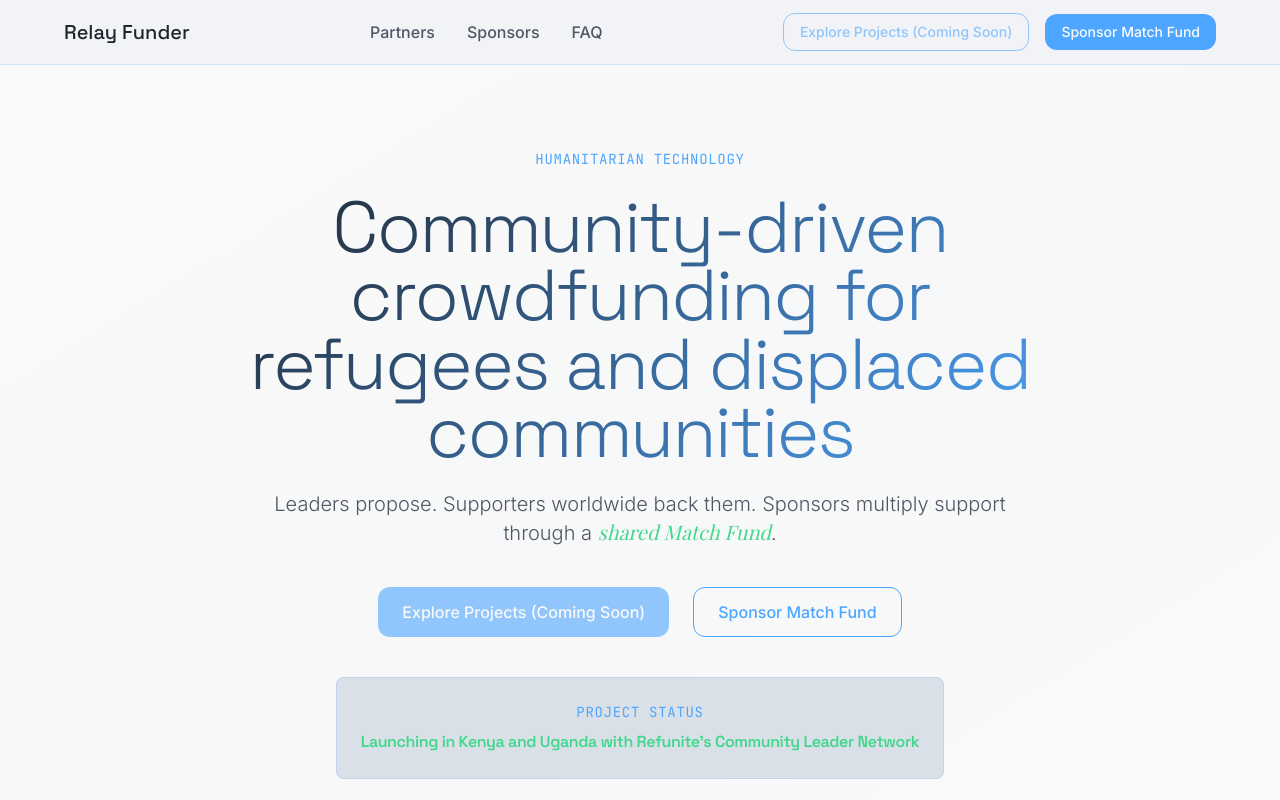
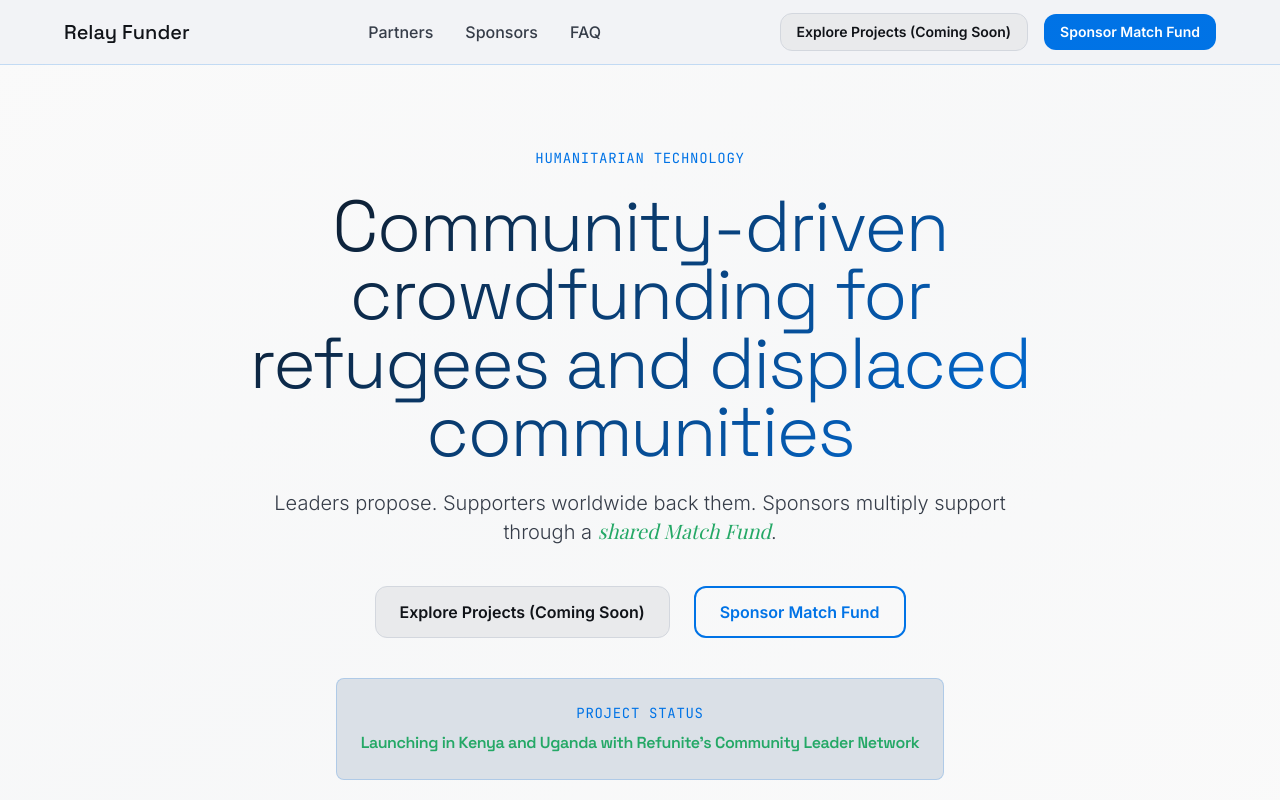
Before and after one commit to relay-funder/relay-funder-web, a React (Vite) app: page / in a window 1280 px wide. Shown: the top 800 px of the page. Built offline with nearby package versions, Linux system fonts and the light colour scheme; a web font is replaced by a local one.

Commit message:
Adjust readability and contrast

```diff
--- a/src/components/Footer.tsx
+++ b/src/components/Footer.tsx
@@ -21,7 +21,7 @@ const Footer = () => {
             <h4 className="font-semibold text-text-primary mb-4">Platform</h4>
             <ul className="space-y-2">
               <li>
-                <div className="text-text-muted opacity-60 cursor-not-allowed">
+                <div className="text-text-muted cursor-not-allowed">
                   Explore Projects (Coming Soon)
                 </div>
               </li>
--- a/src/components/Hero.tsx
+++ b/src/components/Hero.tsx
@@ -30,7 +30,7 @@ const Hero = () => {
 
             {/* CTAs */}
             <div className="flex flex-col sm:flex-row gap-6 justify-center">
-              <div className="btn-quantum inline-flex items-center justify-center opacity-60 cursor-not-allowed">
+              <div className="bg-muted text-text-primary inline-flex items-center justify-center px-6 py-3 rounded-xl border border-border cursor-not-allowed font-semibold">
                 Explore Projects (Coming Soon)
               </div>
               <Link to="/sponsors" className="btn-ghost inline-flex items-center justify-center">
--- a/src/components/Navigation.tsx
+++ b/src/components/Navigation.tsx
@@ -42,7 +42,7 @@ const Navigation = () => {
 
           {/* Primary CTAs */}
           <div className="hidden md:flex items-center space-x-4">
-            <div className="btn-ghost text-sm px-4 py-2 opacity-60 cursor-not-allowed">
+            <div className="bg-muted text-text-primary text-sm px-4 py-2 rounded-xl border border-border cursor-not-allowed font-semibold">
               Explore Projects (Coming Soon)
             </div>
             <Link to="/sponsors" className="btn-quantum text-sm px-4 py-2">
@@ -78,7 +78,7 @@ const Navigation = () => {
                 </Link>
               ))}
               <div className="pt-4 space-y-3">
-                <div className="block btn-secondary text-center text-sm px-6 py-2 opacity-60 cursor-not-allowed">
+                <div className="block bg-muted text-text-primary text-center text-sm px-6 py-2 rounded-xl border border-border cursor-not-allowed font-semibold">
                   Explore Projects (Coming Soon)
                 </div>
                 <Link to="/sponsors" className="block btn-primary text-center text-sm px-6 py-2">
--- a/src/components/sections/CommunityMatch.tsx
+++ b/src/components/sections/CommunityMatch.tsx
@@ -37,7 +37,7 @@ const CommunityMatch = () => {
                   max="25"
                   value={backerCount}
                   onChange={(e) => setBackerCount(Number(e.target.value))}
-                  className="w-full h-2 bg-surface rounded-lg appearance-none cursor-pointer accent-quantum"
+                  className="w-full h-3 bg-border rounded-lg appearance-none cursor-pointer accent-quantum"
                 />
                 <div className="flex justify-between text-xs text-text-muted mt-2">
                   <span>1</span>
--- a/src/components/ui/button.tsx
+++ b/src/components/ui/button.tsx
@@ -13,11 +13,11 @@ const buttonVariants = cva(
         destructive:
           "bg-destructive text-destructive-foreground hover:bg-destructive/90",
         outline:
-          "border border-input bg-background hover:bg-accent hover:text-accent-foreground",
+          "border-2 border-input bg-background hover:bg-quantum hover:text-white hover:border-quantum",
         secondary:
           "bg-secondary text-secondary-foreground hover:bg-secondary/80",
         ghost: "hover:bg-accent hover:text-accent-foreground",
-        link: "text-primary underline-offset-4 hover:underline",
+        link: "text-quantum underline-offset-4 hover:underline font-semibold",
       },
       size: {
         default: "h-10 px-4 py-2",
--- a/src/index.css
+++ b/src/index.css
@@ -13,24 +13,24 @@
     --surface-alt: 210 15% 92%;
     --surface-elevated: 210 20% 88%;
 
-    /* Typography hierarchy */
-    --text-primary: 220 15% 15%;
-    --text-secondary: 220 12% 35%;
-    --text-muted: 220 8% 55%;
-    --text-subtle: 220 5% 75%;
+    /* Typography hierarchy - Enhanced contrast */
+    --text-primary: 220 20% 8%;
+    --text-secondary: 220 15% 25%;
+    --text-muted: 220 12% 40%;
+    --text-subtle: 220 8% 60%;
 
-    /* Web3 × Humanitarian palette */
-    --quantum-blue: 210 100% 65%; /* Primary tech */
-    --bio-green: 150 65% 55%; /* Life/growth */
-    --solar-orange: 25 95% 65%; /* Hope/energy */
-    --accent: 210 100% 65%;
-    --accent-light: 210 85% 75%;
-    --accent-dark: 210 100% 55%;
+    /* Web3 × Humanitarian palette - Enhanced contrast */
+    --quantum-blue: 210 100% 45%; /* Primary tech - darker for better contrast */
+    --bio-green: 150 65% 40%; /* Life/growth - darker for better contrast */
+    --solar-orange: 25 95% 50%; /* Hope/energy - darker for better contrast */
+    --accent: 210 100% 45%;
+    --accent-light: 210 85% 60%;
+    --accent-dark: 210 100% 35%;
 
-    /* Interactive states */
-    --hover: 210 100% 70%;
-    --active: 210 100% 50%;
-    --focus: 210 90% 65%;
+    /* Interactive states - Enhanced contrast */
+    --hover: 210 100% 40%;
+    --active: 210 100% 35%;
+    --focus: 210 90% 45%;
 
     /* Component tokens */
     --card: 210 20% 96%;
@@ -168,7 +168,7 @@
   }
 
   .text-section-title {
-    @apply text-2xl md:text-4xl font-medium leading-tight font-display;
+    @apply text-2xl md:text-4xl font-semibold leading-tight font-display;
   }
 
   .text-mono-accent {
@@ -202,19 +202,28 @@
 
   /* Original Button Variants */
   .btn-quantum {
-    @apply bg-gradient-to-r from-quantum to-accent text-background px-6 py-3 rounded-xl font-medium interactive-base hover:shadow-glow;
+    @apply bg-gradient-to-r from-quantum to-accent text-white px-6 py-3 rounded-xl font-semibold interactive-base hover:shadow-glow;
   }
 
   .btn-bio {
-    @apply bg-gradient-to-r from-bio to-green-400 text-background px-6 py-3 rounded-xl font-medium interactive-base hover:shadow-glow-green;
+    @apply bg-gradient-to-r from-bio to-green-400 text-white px-6 py-3 rounded-xl font-semibold interactive-base hover:shadow-glow-green;
   }
 
   .btn-solar {
-    @apply bg-gradient-to-r from-solar to-yellow-400 text-background px-6 py-3 rounded-xl font-medium interactive-base hover:shadow-glow-orange;
+    @apply bg-gradient-to-r from-solar to-yellow-400 text-white px-6 py-3 rounded-xl font-semibold interactive-base hover:shadow-glow-orange;
   }
 
   .btn-ghost {
-    @apply border border-quantum text-quantum hover:bg-quantum hover:text-background px-6 py-3 rounded-xl font-medium interactive-base;
+    @apply border-2 border-quantum text-quantum hover:bg-quantum hover:text-white px-6 py-3 rounded-xl font-semibold interactive-base;
+  }
+
+  /* Enhanced disabled states for better contrast */
+  .btn-quantum.opacity-60 {
+    @apply bg-muted text-text-primary border border-border cursor-not-allowed;
+  }
+
+  .btn-quantum.opacity-60:hover {
+    @apply bg-muted text-text-primary shadow-none;
   }
 
   /* Original Geometric Elements */
--- a/src/pages/Sponsors.tsx
+++ b/src/pages/Sponsors.tsx
@@ -105,10 +105,10 @@ const Sponsors = () => {
               >
                 <div className={`absolute inset-0 ${theme.color} opacity-80 group-hover:opacity-90 transition-opacity`} />
                 <div className="relative h-full flex flex-col justify-center items-center text-center p-6">
-                  <h3 className="text-xl font-bold text-white mb-3 font-display">
+                  <h3 className="text-xl font-bold text-white mb-3 font-display drop-shadow-lg">
                     {theme.title}
                   </h3>
-                  <p className="text-white/90 text-sm font-serif leading-relaxed">
+                  <p className="text-white text-sm font-serif leading-relaxed drop-shadow">
                     {theme.description}
                   </p>
                 </div>
```
